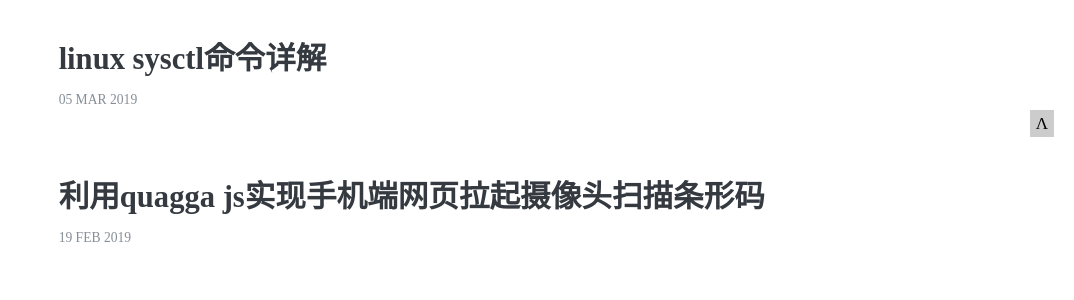
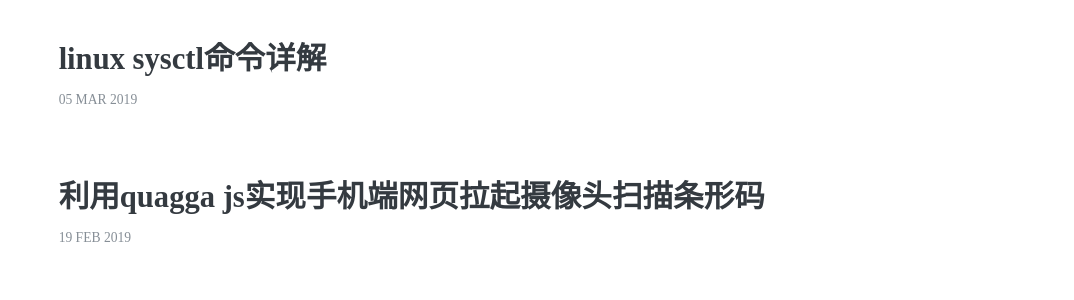
Before and after one commit to perfiffer/perfiffer.github.io, a Jekyll site: the page built from index.html, in a window 1280 px wide. Shown: the part 753-1053 px from the top of the page, without its empty margins (206-1280 px from the left). Built offline with Jekyll 4.4.1, drawn with Linux system fonts in a browser that asks for light colours; some web fonts are replaced; the list of posts is cut into pages by our own code.

Commit message:
update blog

```diff
--- a/_layouts/default.html
+++ b/_layouts/default.html
@@ -7,6 +7,8 @@
 
     {% include footer.html %}
   </div>
+    {% if page.directory %}
     {% include back.html %}
+    {% endif %}
 </body>
 </html>
--- a/index.html
+++ b/index.html
@@ -24,7 +24,7 @@
     {% if post.link %}
     <a href="{{ post.link }}">
     {% else %}
-    <a href="{{ post.url | prepend: site.baseurl }}">
+    <a href="{{ page.url | prepend: site.baseurl }}">
     {% endif %}
       <div class="list-post-title">
         {{ post.title }}
```
